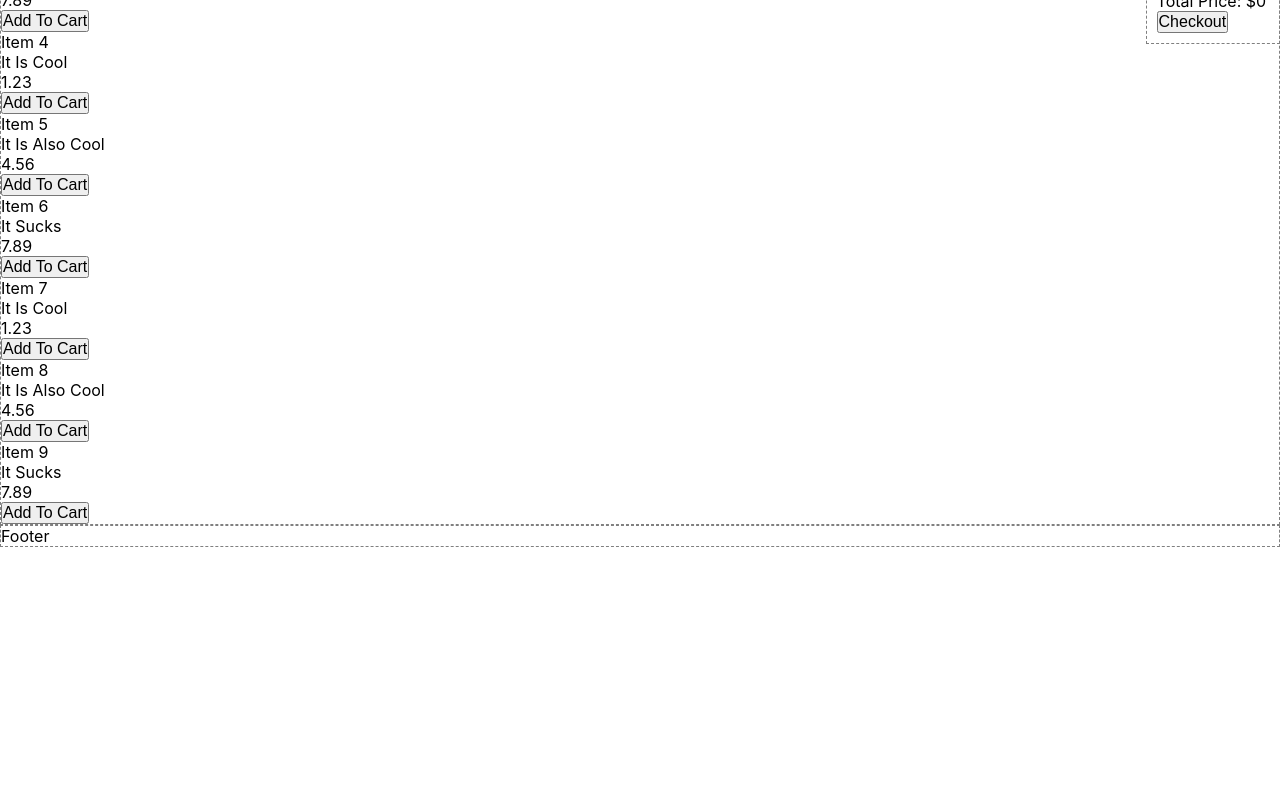
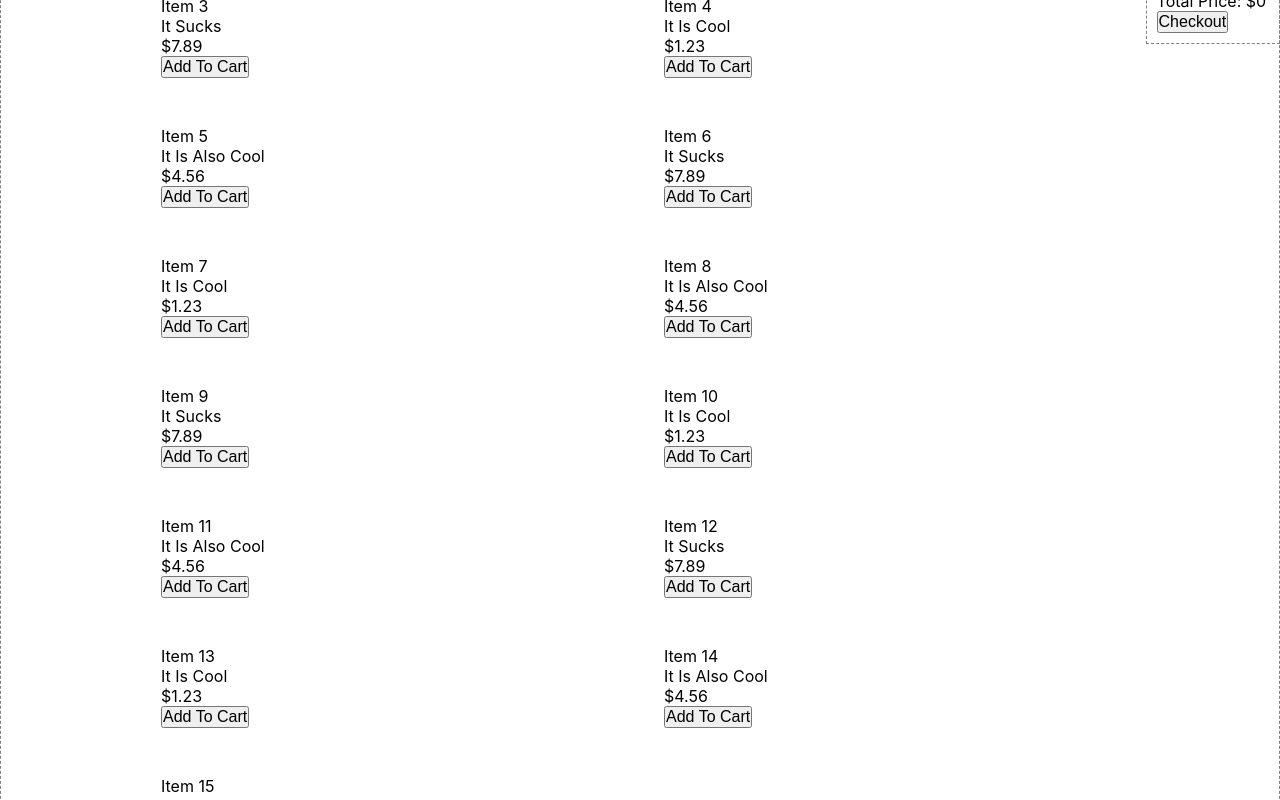
Before and after one commit to meuzishun/shopping-cart, a React (Create React App) app: page /shop in a window 1280 px wide. Shown: the part 340-1140 px from the top of the page. Before the commit the page ends 887 px from the top, so only its background shows below. Built offline with nearby package versions, Linux system fonts and the light colour scheme.

Commit message:
Add basic layout to shop

```diff
--- a/src/App.js
+++ b/src/App.js
@@ -63,6 +63,42 @@ const products = [
   },
   {
     name: 'item 9',
+    description: 'it sucks',
+    price: 7.89,
+    id: uniqid(),
+  },
+  {
+    name: 'item 10',
+    description: 'it is cool',
+    price: 1.23,
+    id: uniqid(),
+  },
+  {
+    name: 'item 11',
+    description: 'it is also cool',
+    price: 4.56,
+    id: uniqid(),
+  },
+  {
+    name: 'item 12',
+    description: 'it sucks',
+    price: 7.89,
+    id: uniqid(),
+  },
+  {
+    name: 'item 13',
+    description: 'it is cool',
+    price: 1.23,
+    id: uniqid(),
+  },
+  {
+    name: 'item 14',
+    description: 'it is also cool',
+    price: 4.56,
+    id: uniqid(),
+  },
+  {
+    name: 'item 15',
     description: 'it sucks',
     price: 7.89,
     id: uniqid(),
--- a/src/components/productCard/ProductCard.js
+++ b/src/components/productCard/ProductCard.js
@@ -8,7 +8,7 @@ function ProductCard(props) {
     <div>
       <p>{name}</p>
       <p>{description}</p>
-      <p>{price}</p>
+      <p>${price}</p>
       <button
         onClick={() => {
           addProductClick(product);
--- a/src/components/shop/Shop.js
+++ b/src/components/shop/Shop.js
@@ -1,11 +1,12 @@
 import React from 'react';
 import ProductCard from '../productCard/ProductCard';
+import styles from './Shop.module.css';
 
 function Shop(props) {
   const { products, addProductClick } = props;
 
   return (
-    <div>
+    <div className={styles.shop}>
       {products.map((product) => (
         <ProductCard
           product={product}
--- /dev/null
+++ b/src/components/shop/Shop.module.css
@@ -0,0 +1,6 @@
+.shop {
+  padding: 5rem 10rem;
+  display: grid;
+  grid-template-columns: repeat(auto-fit, minmax(300px, 1fr));
+  grid-gap: 3rem;
+}
```
Also changed, not shown: src/components/shop/Shop.css (deleted).
